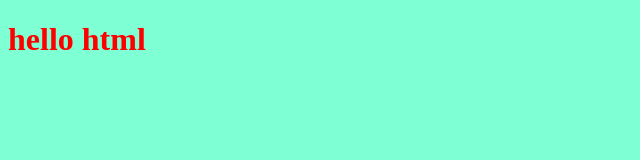
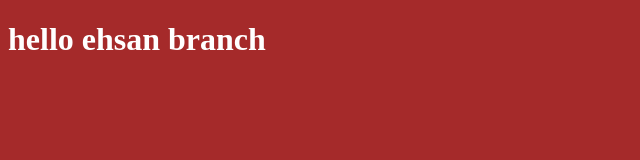
Before and after one commit to ehsansawan/myproject, a plain HTML site: page index.html in a window 1280 px wide. Shown: the whole page, without its empty margins (0-640 px from the left). Drawn offline with Linux system fonts and the light colour scheme.

Commit message:
changing style and head

```diff
--- a/index.html
+++ b/index.html
@@ -7,7 +7,7 @@
     <link rel="stylesheet" href="style.css">
 </head>
 <body>
-    <h1 scr> hello html </h1>
+    <h1 scr> hello ehsan branch </h1>
 
     <script src="app.js">    </script>
 
--- a/style.css
+++ b/style.css
@@ -1,8 +1,8 @@
 h1
 {
-    color: red;
+    color: white;
 }
 body
 {
-    background-color: aquamarine;
+    background-color: brown;
 }
```
